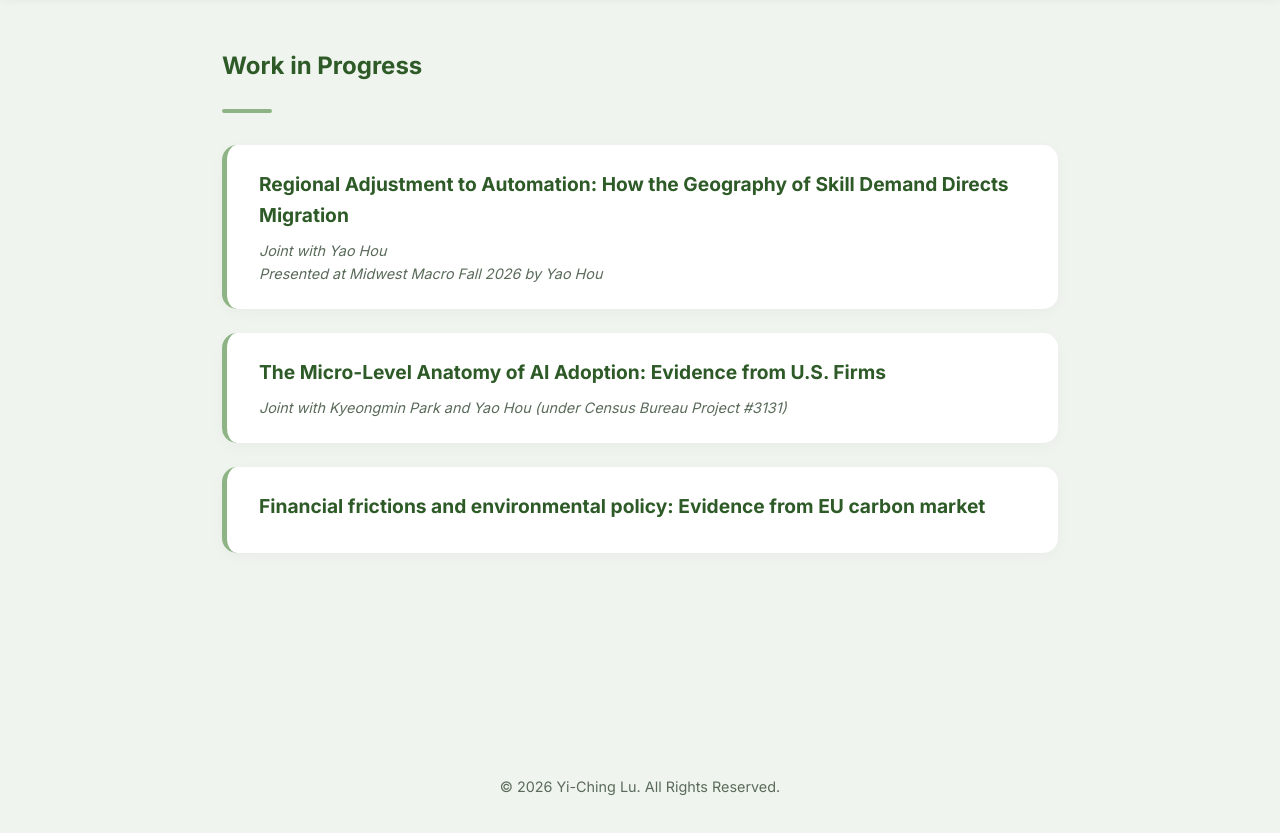
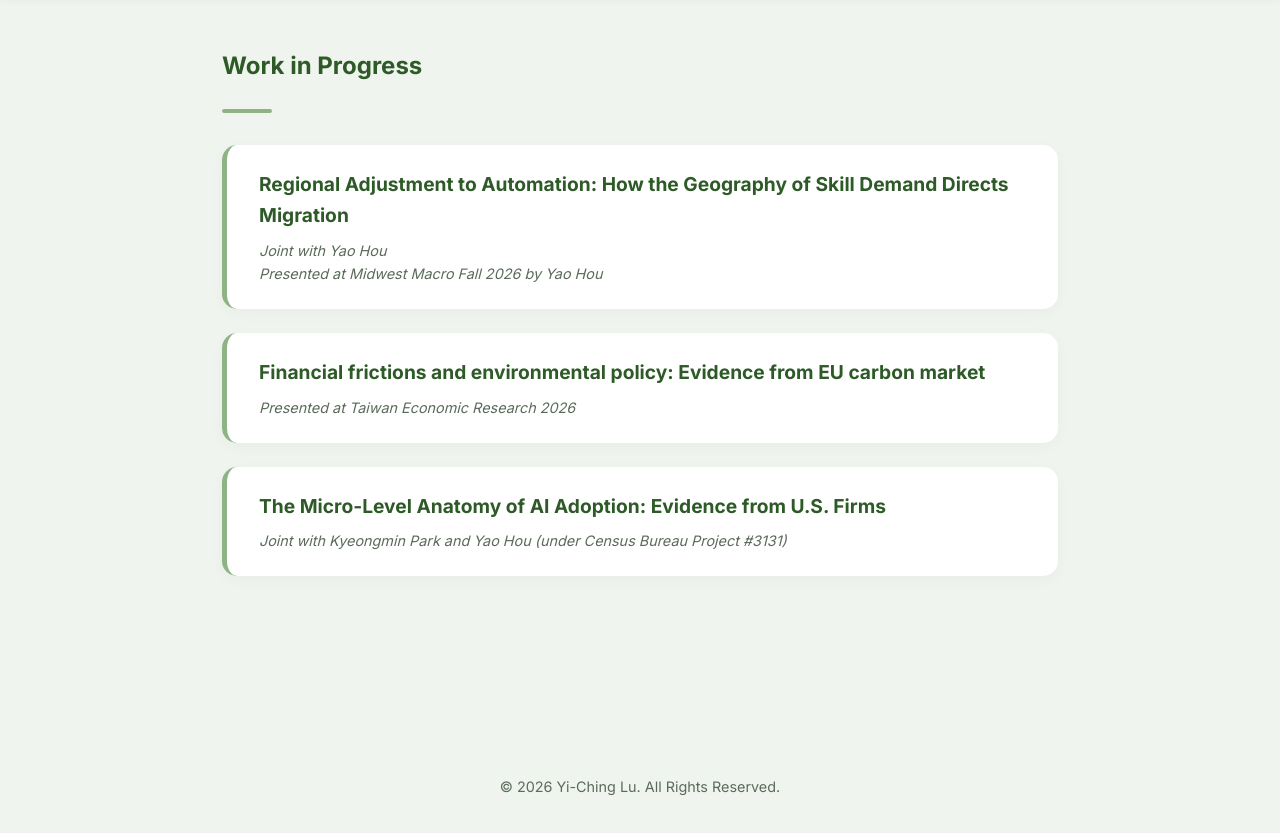
Before and after one commit to Rileeey/yichinglu, a plain HTML site: page index.html in a window 1280 px wide. Both pictures are taken after a click on the link "Research". Shown: the part 73-906 px from the top of the page. Drawn offline with nearby package versions, Linux system fonts and the light colour scheme.

Commit message:
Update index.html

```diff
--- a/index.html
+++ b/index.html
@@ -382,14 +382,16 @@
         </div>
 
         <div class="research-item">
+            <h3>Financial frictions and environmental policy: Evidence from EU carbon market</h3>
+            <p class="coauthor">Presented at Taiwan Economic Research 2026</p>
+        </div>
+
+        <div class="research-item">
             <h3>The Micro-Level Anatomy of AI Adoption: Evidence from U.S. Firms</h3>
             <p class="coauthor">Joint with Kyeongmin Park and Yao Hou (under Census Bureau Project #3131)</p>
         </div>
 
-        <div class="research-item">
-            <h3>Financial frictions and environmental policy: Evidence from EU carbon market</h3>
-            <p class="coauthor"></p>
-        </div>
+
     </section>
 
     <section id="cv" class="section">
```
